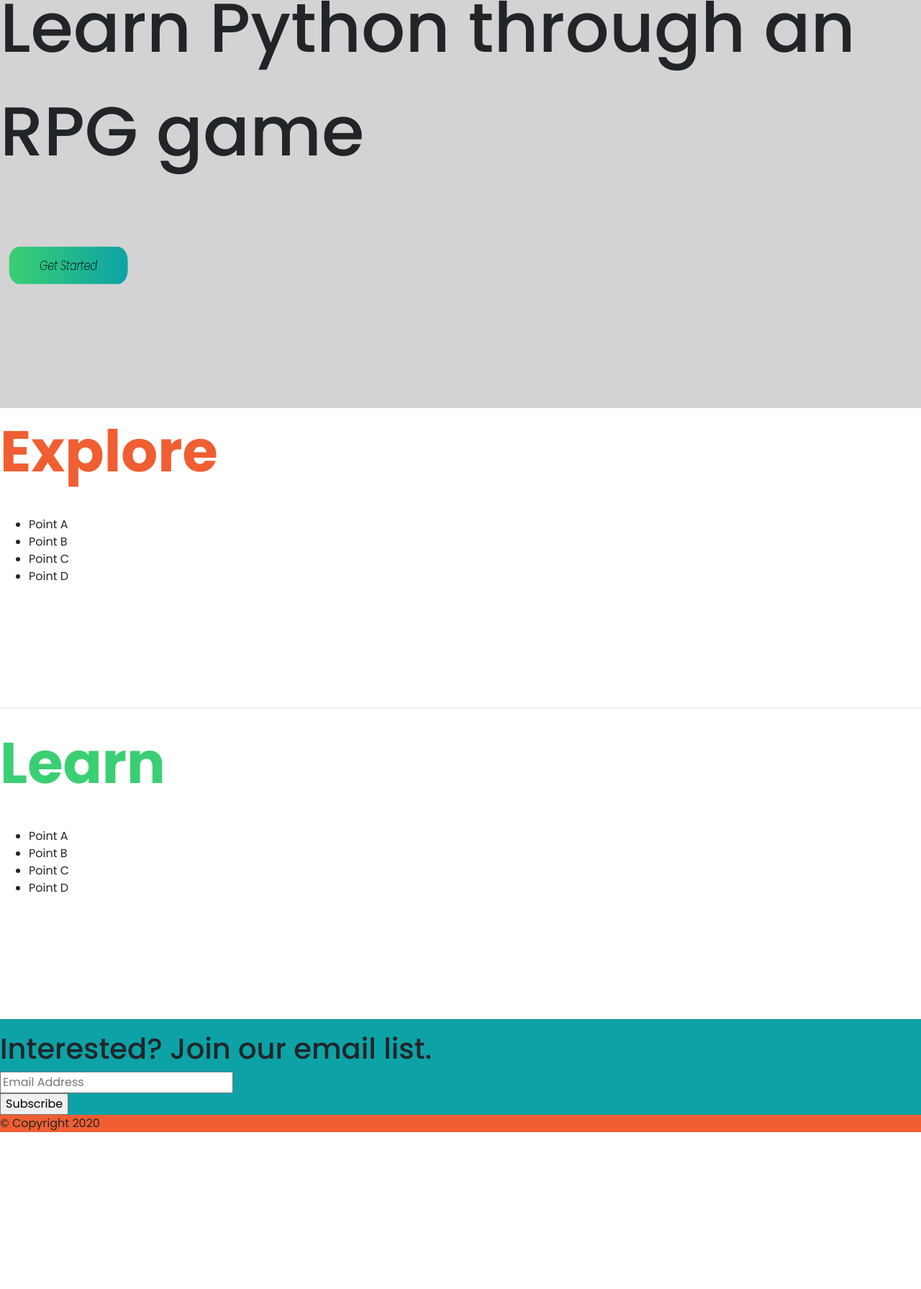
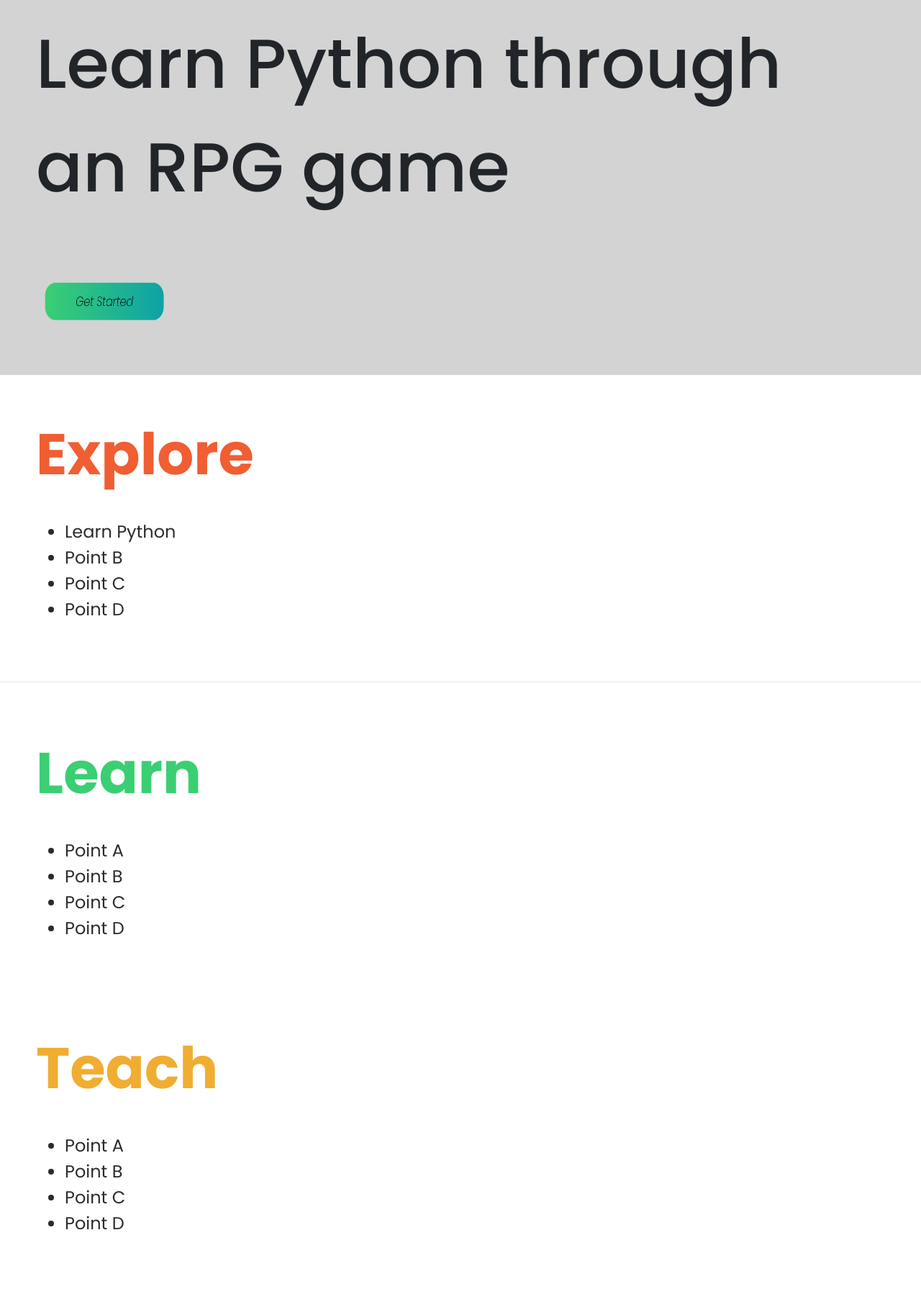
Before and after one commit to oikkutech/oikku.github.io, a plain HTML site: page index.html in a window 1280 px wide. Shown: the part 109-1900 px from the top of the page at 72% size. Before the commit the page ends 1682 px from the top, so only its background shows below. Drawn offline with Linux system fonts and the light colour scheme.

Commit message:
Updated site together

```diff
--- a/assets/css/style.css
+++ b/assets/css/style.css
@@ -30,7 +30,8 @@
 
 #main {
     background-color: lightgray;
-    height: 600px;
+    padding: 50px;
+    padding-bottom: 200px;
 }
 
 #main-text {
@@ -39,11 +40,15 @@
 }
 
 #explore {
-    height: 400px;
+    padding: 50px;
 }
 
 #learn {
-    height: 400px;
+    padding: 50px;
+}
+
+#teach {
+    padding: 50px;
 }
 
 #explore-text {
@@ -60,6 +65,13 @@
     color: #3acf73;
 }
 
+#teach-text {
+    font-size: 5em;
+    font-weight: 700;
+    position: absolute;
+    color: #f0ad32;
+}
+
 .list {
     padding-top: 150px;
 }
@@ -71,3 +83,18 @@
 .copy {
     background-color: #f05e32;
 }
+
+a {
+    color: #292b2c;
+    text-decoration: none;
+}
+
+a:hover {
+    color: #292b2c;
+    text-decoration: none;
+}
+
+li {
+    color: #292b2c;
+    font-size: 1.5em;
+}
--- a/index.html
+++ b/index.html
@@ -12,8 +12,10 @@
 
     <body>
         <div id="header">
-            <img src="assets/img/logotransparent.png" id="header-img">
-            <h1 id="header-title">Pygeon</h1>
+            <a href="#">
+                <img src="assets/img/logotransparent.png" id="header-img">
+                <h1 id="header-title">Pygeon</h1>
+            </a>
         </div>
 
         <div id="main">
@@ -21,11 +23,26 @@
                 <p id="main-text">Learn Python through an RPG game</p>
             </div>
 
-            <img src="assets/img/getstarted.png" id="button-img">
+            <a href="#"><img src="assets/img/getstarted.png" id="button-img"></a>
         </div>
 
         <div id="explore">
             <p id="explore-text">Explore</p>
+
+            <div class="list">
+                <ul>
+                    <li>Learn Python</li>
+                    <li>Point B</li>
+                    <li>Point C</li>
+                    <li>Point D</li>
+                </ul>
+            </div>
+        </div>
+
+        <hr>
+
+        <div id="learn">
+            <p id="learn-text">Learn</p>
 
             <div class="list">
                 <ul>
@@ -37,10 +54,8 @@
             </div>
         </div>
 
-        <hr>
-
-        <div id="learn">
-            <p id="learn-text">Learn</p>
+        <div id="teach">
+            <p id="teach-text">Teach</p>
 
             <div class="list">
                 <ul>
```
